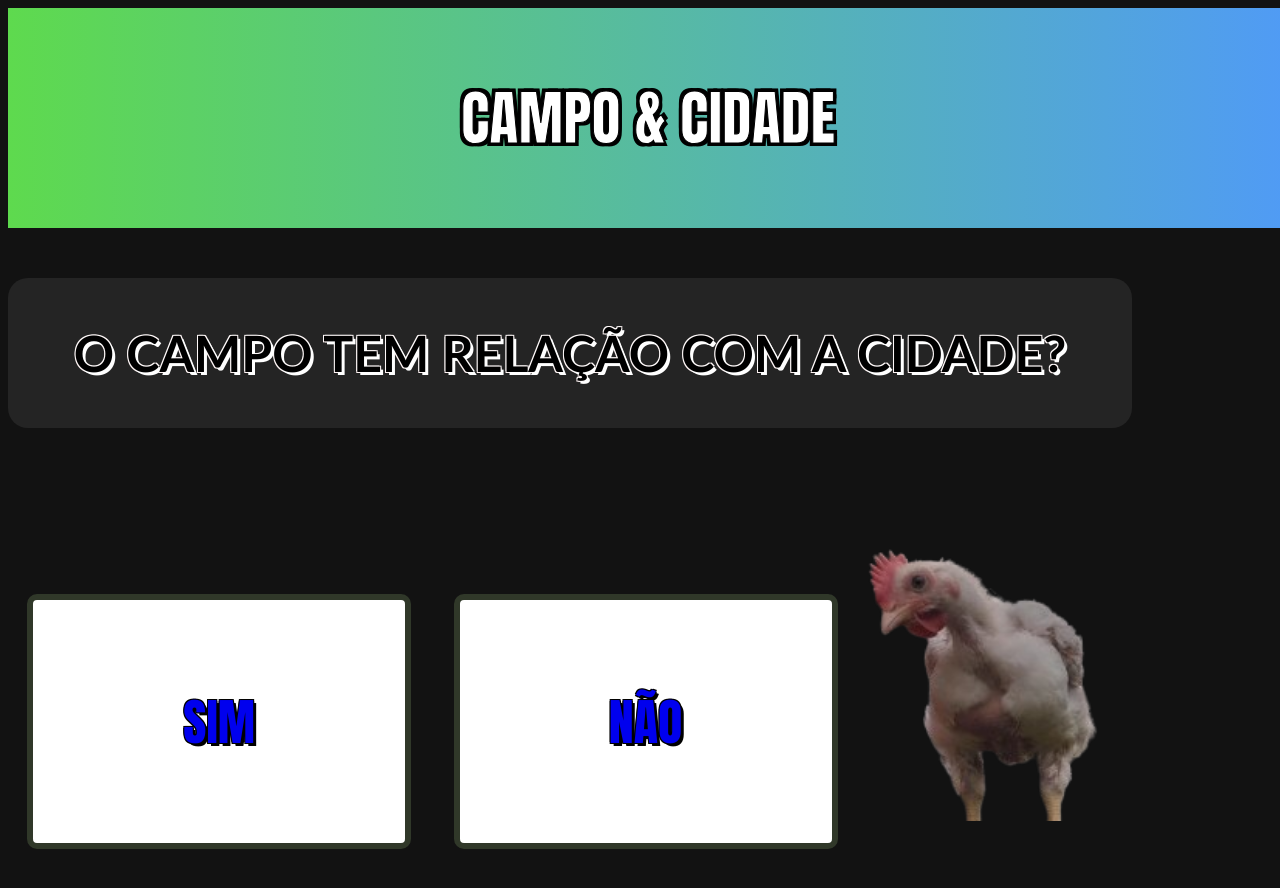
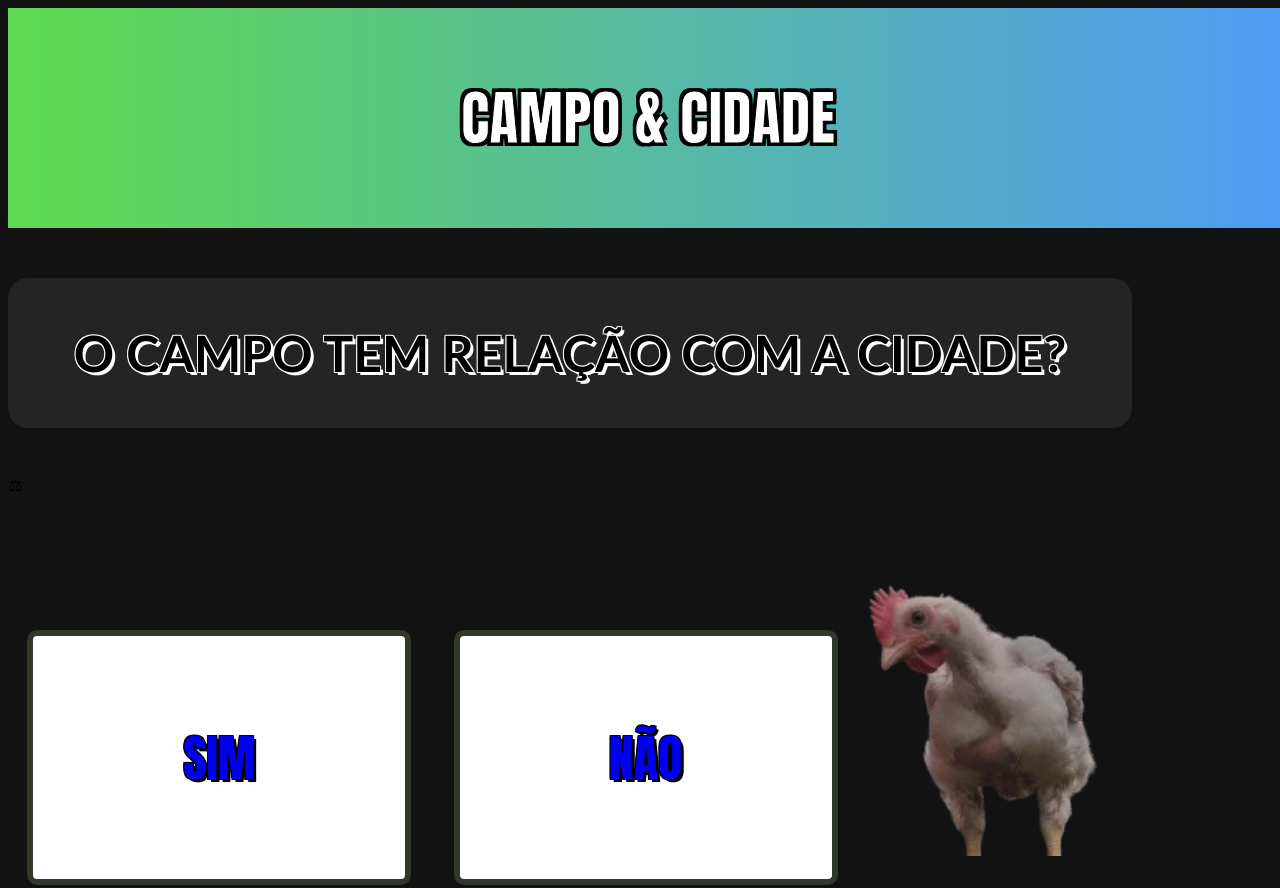
Before and after one commit to adriane08/teste3, a plain HTML site: page index.html in a window 1280 px wide. Shown: the top 888 px of the page. Drawn offline with Linux system fonts and the light colour scheme.

Commit message:
Update index.html

```diff
--- a/index.html
+++ b/index.html
@@ -23,7 +23,7 @@
 
 
 			<h3>O CAMPO TEM RELAÇÃO COM A CIDADE?</h3>
-
+			<span>&#9878;</span>
 
 		</div>
 		<main>
```
